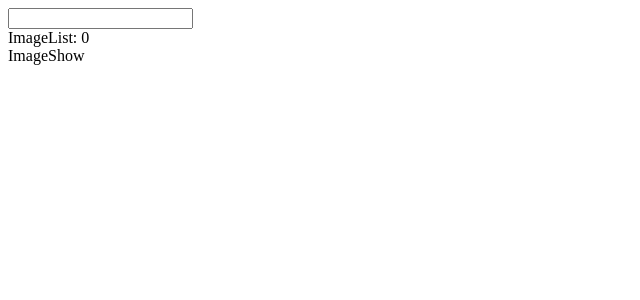
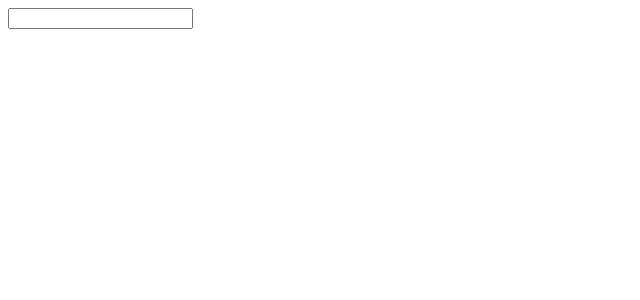
Before and after one commit to VsevolodPantjukhin/pics2, a React (Create React App) app: page / in a window 1280 px wide. Shown: the top 300 px of the page, without its empty margins (0-640 px from the left). Built offline with nearby package versions, Linux system fonts and the light colour scheme.

Commit message:
Building a List of Images

```diff
--- a/src/components/ImageList/ImageList.js
+++ b/src/components/ImageList/ImageList.js
@@ -3,12 +3,11 @@ import React from 'react';
 import ImageShow from '../ImageShow/ImageShow';
 
 const ImageList = ({ images }) => {
-  return (
-    <div>
-      ImageList: {images.length}
-      <ImageShow />
-    </div>
-  );
+  const renderedImages = images.map((image) => {
+    return <ImageShow key={image.id} image={image} />;
+  });
+
+  return <div>{renderedImages}</div>;
 };
 
 export default ImageList;
--- a/src/components/ImageShow/ImageShow.js
+++ b/src/components/ImageShow/ImageShow.js
@@ -1,11 +1,7 @@
 import React from 'react';
 
-const ImageShow = () => {
-  return (
-    <div>
-      <div>ImageShow</div>
-    </div>
-  );
+const ImageShow = ({ image }) => {
+  return <div>{image.id}</div>;
 };
 
 export default ImageShow;
```
